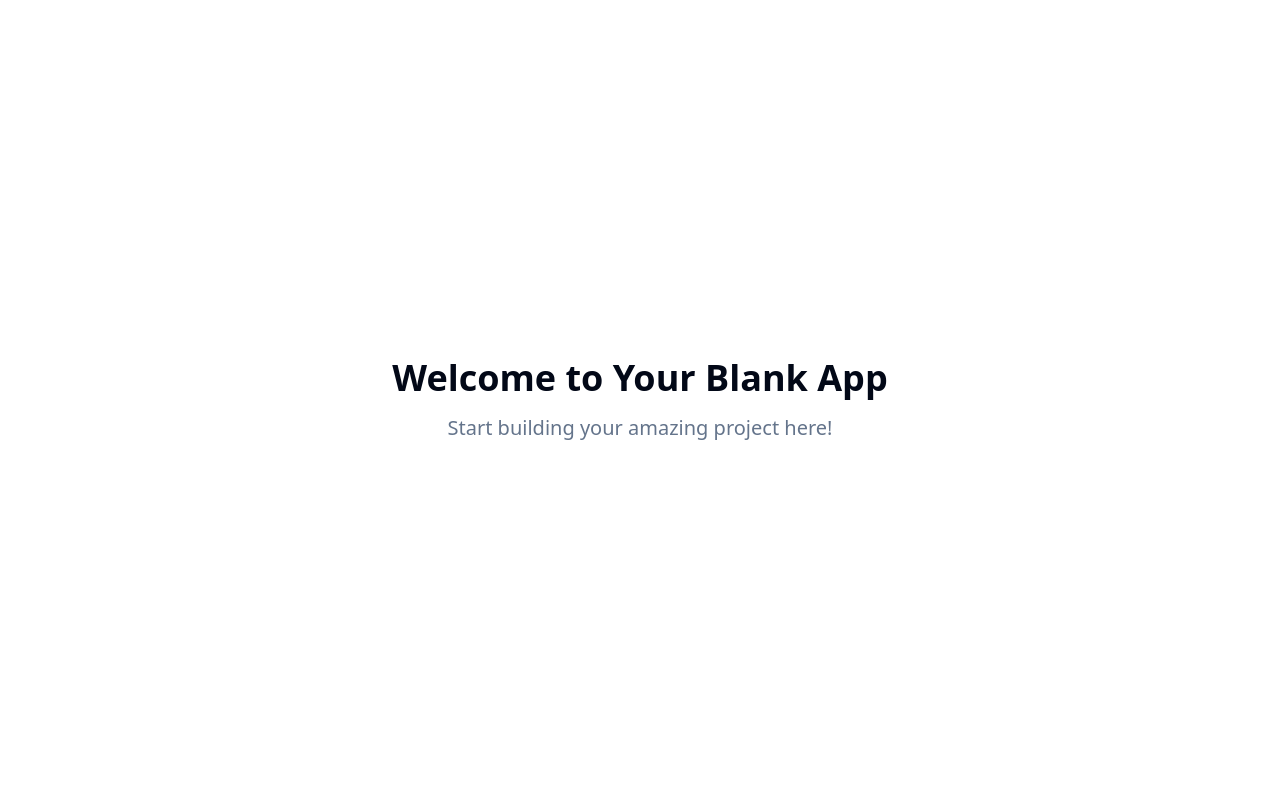
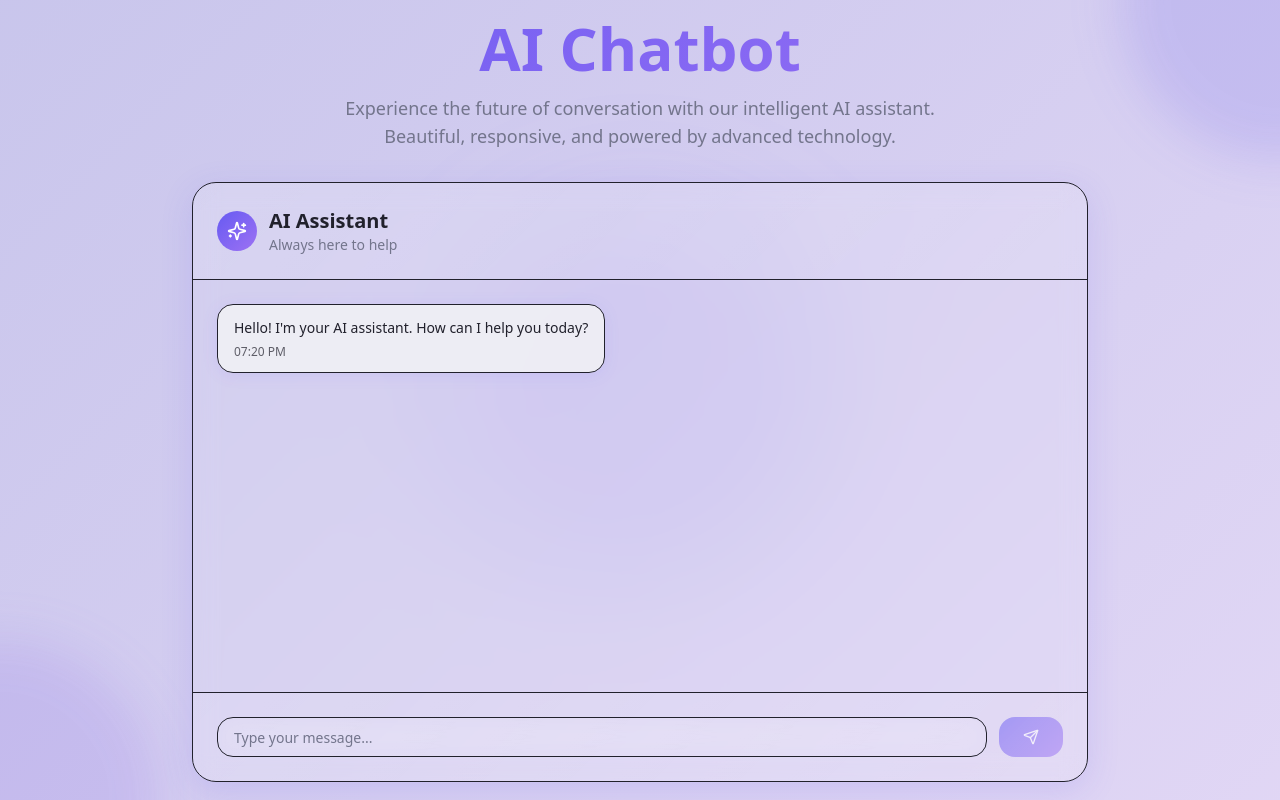
Before and after one commit to Chatterjee-Abhishek1210/AI_Chatbot, a React (Vite) app: page / in a window 1280 px wide. Built offline with nearby package versions, Linux system fonts and the light colour scheme.

Commit message:
Refactor UI for chatbot
Update the chatbot UI with improved styling, colors, and transparency.

```diff
--- /dev/null
+++ b/src/components/ChatInterface.tsx
@@ -0,0 +1,141 @@
+import { useState, useRef, useEffect } from 'react';
+import { Button } from '@/components/ui/button';
+import { Input } from '@/components/ui/input';
+import { Send, Sparkles } from 'lucide-react';
+import { ChatMessage } from './ChatMessage';
+
+interface Message {
+  id: string;
+  text: string;
+  isUser: boolean;
+  timestamp: Date;
+}
+
+export const ChatInterface = () => {
+  const [messages, setMessages] = useState<Message[]>([
+    {
+      id: '1',
+      text: 'Hello! I\'m your AI assistant. How can I help you today?',
+      isUser: false,
+      timestamp: new Date(),
+    },
+  ]);
+  const [input, setInput] = useState('');
+  const [isTyping, setIsTyping] = useState(false);
+  const messagesEndRef = useRef<HTMLDivElement>(null);
+
+  const scrollToBottom = () => {
+    messagesEndRef.current?.scrollIntoView({ behavior: 'smooth' });
+  };
+
+  useEffect(() => {
+    scrollToBottom();
+  }, [messages]);
+
+  const handleSend = async () => {
+    if (!input.trim()) return;
+
+    const userMessage: Message = {
+      id: Date.now().toString(),
+      text: input.trim(),
+      isUser: true,
+      timestamp: new Date(),
+    };
+
+    setMessages(prev => [...prev, userMessage]);
+    setInput('');
+    setIsTyping(true);
+
+    // Simulate AI response
+    setTimeout(() => {
+      const responses = [
+        'That\'s an interesting question! Let me think about that...',
+        'I understand what you\'re asking. Here\'s what I think...',
+        'Great question! Based on what you\'ve said...',
+        'I can help you with that! Here\'s my suggestion...',
+        'That\'s a thoughtful inquiry. From my perspective...',
+        'Absolutely! I\'d be happy to help you with that.',
+      ];
+
+      const botMessage: Message = {
+        id: (Date.now() + 1).toString(),
+        text: responses[Math.floor(Math.random() * responses.length)],
+        isUser: false,
+        timestamp: new Date(),
+      };
+
+      setMessages(prev => [...prev, botMessage]);
+      setIsTyping(false);
+    }, 1500);
+  };
+
+  const handleKeyPress = (e: React.KeyboardEvent) => {
+    if (e.key === 'Enter' && !e.shiftKey) {
+      e.preventDefault();
+      handleSend();
+    }
+  };
+
+  return (
+    <div className="w-full max-w-4xl mx-auto h-[600px] bg-chat-container backdrop-blur-md rounded-3xl shadow-glass border border-border/30 flex flex-col overflow-hidden">
+      {/* Header */}
+      <div className="p-6 border-b border-border/30 bg-gradient-glass">
+        <div className="flex items-center gap-3">
+          <div className="w-10 h-10 bg-gradient-primary rounded-full flex items-center justify-center">
+            <Sparkles className="w-5 h-5 text-white" />
+          </div>
+          <div>
+            <h2 className="text-xl font-semibold text-foreground">AI Assistant</h2>
+            <p className="text-sm text-muted-foreground">Always here to help</p>
+          </div>
+        </div>
+      </div>
+
+      {/* Messages */}
+      <div className="flex-1 overflow-y-auto p-6 space-y-4">
+        {messages.map((message) => (
+          <ChatMessage
+            key={message.id}
+            message={message.text}
+            isUser={message.isUser}
+            timestamp={message.timestamp}
+          />
+        ))}
+
+        {isTyping && (
+          <div className="flex justify-start mb-4">
+            <div className="bg-chat-bot text-chat-bot-foreground backdrop-blur-md px-4 py-3 rounded-2xl border border-border/50">
+              <div className="flex space-x-1">
+                <div className="w-2 h-2 bg-muted-foreground rounded-full animate-bounce"></div>
+                <div className="w-2 h-2 bg-muted-foreground rounded-full animate-bounce" style={{ animationDelay: '0.1s' }}></div>
+                <div className="w-2 h-2 bg-muted-foreground rounded-full animate-bounce" style={{ animationDelay: '0.2s' }}></div>
+              </div>
+            </div>
+          </div>
+        )}
+        <div ref={messagesEndRef} />
+      </div>
+
+      {/* Input */}
+      <div className="p-6 border-t border-border/30 bg-gradient-glass">
+        <div className="flex gap-3">
+          <Input
+            value={input}
+            onChange={(e) => setInput(e.target.value)}
+            onKeyPress={handleKeyPress}
+            placeholder="Type your message..."
+            className="flex-1 bg-input/80 backdrop-blur-md border-border/50 rounded-2xl px-4 py-3 text-foreground placeholder:text-muted-foreground focus:ring-2 focus:ring-primary/50 transition-all duration-300"
+            disabled={isTyping}
+          />
+          <Button
+            onClick={handleSend}
+            disabled={!input.trim() || isTyping}
+            className="bg-gradient-primary hover:opacity-90 text-white rounded-2xl px-6 py-3 transition-all duration-300 hover:scale-105 disabled:opacity-50 disabled:hover:scale-100"
+          >
+            <Send className="w-4 h-4" />
+          </Button>
+        </div>
+      </div>
+    </div>
+  );
+};
--- /dev/null
+++ b/src/components/ChatMessage.tsx
@@ -0,0 +1,26 @@
+interface ChatMessageProps {
+  message: string;
+  isUser: boolean;
+  timestamp?: Date;
+}
+
+export const ChatMessage = ({ message, isUser, timestamp }: ChatMessageProps) => {
+  return (
+    <div className={`flex ${isUser ? 'justify-end' : 'justify-start'} mb-4 animate-in slide-in-from-bottom-2 duration-300`}>
+      <div
+        className={`max-w-[80%] px-4 py-3 rounded-2xl backdrop-blur-md shadow-message transition-all duration-300 hover:scale-[1.02] ${
+          isUser
+            ? 'bg-chat-user text-chat-user-foreground ml-auto bg-gradient-primary'
+            : 'bg-chat-bot text-chat-bot-foreground border border-border/50'
+        }`}
+      >
+        <p className="text-sm leading-relaxed">{message}</p>
+        {timestamp && (
+          <span className="text-xs opacity-70 mt-1 block">
+            {timestamp.toLocaleTimeString([], { hour: '2-digit', minute: '2-digit' })}
+          </span>
+        )}
+      </div>
+    </div>
+  );
+};
--- a/src/index.css
+++ b/src/index.css
@@ -8,50 +8,66 @@ All colors MUST be HSL.
 
 @layer base {
   :root {
-    --background: 0 0% 100%;
-    --foreground: 222.2 84% 4.9%;
+    /* Glass morphism chat theme */
+    --background: 235 85% 98%;
+    --foreground: 235 15% 15%;
 
-    --card: 0 0% 100%;
-    --card-foreground: 222.2 84% 4.9%;
+    --card: 0 0% 100% / 0.1;
+    --card-foreground: 235 15% 15%;
 
-    --popover: 0 0% 100%;
-    --popover-foreground: 222.2 84% 4.9%;
+    --popover: 0 0% 100% / 0.95;
+    --popover-foreground: 235 15% 15%;
 
-    --primary: 222.2 47.4% 11.2%;
-    --primary-foreground: 210 40% 98%;
+    --primary: 245 85% 65%;
+    --primary-foreground: 0 0% 100%;
+    --primary-glow: 250 100% 80%;
 
-    --secondary: 210 40% 96.1%;
-    --secondary-foreground: 222.2 47.4% 11.2%;
+    --secondary: 245 25% 95% / 0.8;
+    --secondary-foreground: 235 15% 25%;
 
-    --muted: 210 40% 96.1%;
-    --muted-foreground: 215.4 16.3% 46.9%;
+    --muted: 240 15% 95% / 0.6;
+    --muted-foreground: 235 10% 50%;
 
-    --accent: 210 40% 96.1%;
-    --accent-foreground: 222.2 47.4% 11.2%;
+    --accent: 260 85% 70%;
+    --accent-foreground: 0 0% 100%;
 
-    --destructive: 0 84.2% 60.2%;
-    --destructive-foreground: 210 40% 98%;
+    --destructive: 0 85% 65%;
+    --destructive-foreground: 0 0% 100%;
 
-    --border: 214.3 31.8% 91.4%;
-    --input: 214.3 31.8% 91.4%;
-    --ring: 222.2 84% 4.9%;
+    --border: 240 15% 85% / 0.3;
+    --input: 240 15% 95% / 0.8;
+    --ring: 245 85% 65%;
 
-    --radius: 0.5rem;
+    --radius: 1rem;
+
+    /* Chat specific colors */
+    --chat-user: 245 85% 65%;
+    --chat-user-foreground: 0 0% 100%;
+    --chat-bot: 240 15% 95% / 0.9;
+    --chat-bot-foreground: 235 15% 15%;
+    --chat-container: 0 0% 100% / 0.1;
+
+    /* Gradients */
+    --gradient-primary: linear-gradient(135deg, hsl(245 85% 65%), hsl(260 85% 70%));
+    --gradient-background: linear-gradient(135deg, hsl(245 50% 85%), hsl(260 60% 90%));
+    --gradient-glass: linear-gradient(135deg, hsl(0 0% 100% / 0.1), hsl(0 0% 100% / 0.05));
+
+    /* Shadows and effects */
+    --shadow-glass: 0 8px 32px hsl(245 85% 65% / 0.15);
+    --shadow-message: 0 2px 16px hsl(245 85% 65% / 0.1);
+    --backdrop-blur: blur(16px);
+
+    /* Animations */
+    --transition-smooth: all 0.3s cubic-bezier(0.4, 0, 0.2, 1);
+    --transition-bounce: all 0.5s cubic-bezier(0.68, -0.55, 0.265, 1.55);
 
     --sidebar-background: 0 0% 98%;
-
     --sidebar-foreground: 240 5.3% 26.1%;
-
     --sidebar-primary: 240 5.9% 10%;
-
     --sidebar-primary-foreground: 0 0% 98%;
-
     --sidebar-accent: 240 4.8% 95.9%;
-
     --sidebar-accent-foreground: 240 5.9% 10%;
-
     --sidebar-border: 220 13% 91%;
-
     --sidebar-ring: 217.2 91.2% 59.8%;
   }
 
--- a/src/pages/Index.tsx
+++ b/src/pages/Index.tsx
@@ -1,11 +1,28 @@
-// Update this page (the content is just a fallback if you fail to update the page)
+import { ChatInterface } from '@/components/ChatInterface';
 
 const Index = () => {
   return (
-    <div className="min-h-screen flex items-center justify-center bg-background">
-      <div className="text-center">
-        <h1 className="text-4xl font-bold mb-4">Welcome to Your Blank App</h1>
-        <p className="text-xl text-muted-foreground">Start building your amazing project here!</p>
+    <div className="min-h-screen bg-gradient-background flex items-center justify-center p-4">
+      {/* Background decoration */}
+      <div className="absolute inset-0 overflow-hidden">
+        <div className="absolute -top-40 -right-40 w-80 h-80 bg-primary/20 rounded-full mix-blend-multiply filter blur-xl animate-pulse"></div>
+        <div className="absolute -bottom-40 -left-40 w-80 h-80 bg-accent/20 rounded-full mix-blend-multiply filter blur-xl animate-pulse" style={{ animationDelay: '2s' }}></div>
+        <div className="absolute top-1/2 left-1/2 transform -translate-x-1/2 -translate-y-1/2 w-96 h-96 bg-primary-glow/10 rounded-full mix-blend-multiply filter blur-3xl"></div>
+      </div>
+
+      {/* Main content */}
+      <div className="relative z-10 w-full">
+        <div className="text-center mb-8">
+          <h1 className="text-4xl md:text-6xl font-bold bg-gradient-primary bg-clip-text text-transparent mb-4">
+            AI Chatbot
+          </h1>
+          <p className="text-lg text-muted-foreground max-w-2xl mx-auto">
+            Experience the future of conversation with our intelligent AI assistant.
+            Beautiful, responsive, and powered by advanced technology.
+          </p>
+        </div>
+
+        <ChatInterface />
       </div>
     </div>
   );
--- a/tailwind.config.ts
+++ b/tailwind.config.ts
@@ -26,7 +26,8 @@ export default {
 				foreground: 'hsl(var(--foreground))',
 				primary: {
 					DEFAULT: 'hsl(var(--primary))',
-					foreground: 'hsl(var(--primary-foreground))'
+					foreground: 'hsl(var(--primary-foreground))',
+					glow: 'hsl(var(--primary-glow))'
 				},
 				secondary: {
 					DEFAULT: 'hsl(var(--secondary))',
@@ -61,7 +62,30 @@ export default {
 					'accent-foreground': 'hsl(var(--sidebar-accent-foreground))',
 					border: 'hsl(var(--sidebar-border))',
 					ring: 'hsl(var(--sidebar-ring))'
+				},
+				chat: {
+					user: 'hsl(var(--chat-user))',
+					'user-foreground': 'hsl(var(--chat-user-foreground))',
+					bot: 'hsl(var(--chat-bot))',
+					'bot-foreground': 'hsl(var(--chat-bot-foreground))',
+					container: 'hsl(var(--chat-container))'
 				}
+			},
+			backgroundImage: {
+				'gradient-primary': 'var(--gradient-primary)',
+				'gradient-background': 'var(--gradient-background)',
+				'gradient-glass': 'var(--gradient-glass)'
+			},
+			boxShadow: {
+				'glass': 'var(--shadow-glass)',
+				'message': 'var(--shadow-message)'
+			},
+			backdropBlur: {
+				'glass': 'var(--backdrop-blur)'
+			},
+			transitionTimingFunction: {
+				'smooth': 'var(--transition-smooth)',
+				'bounce': 'var(--transition-bounce)'
 			},
 			borderRadius: {
 				lg: 'var(--radius)',
```
